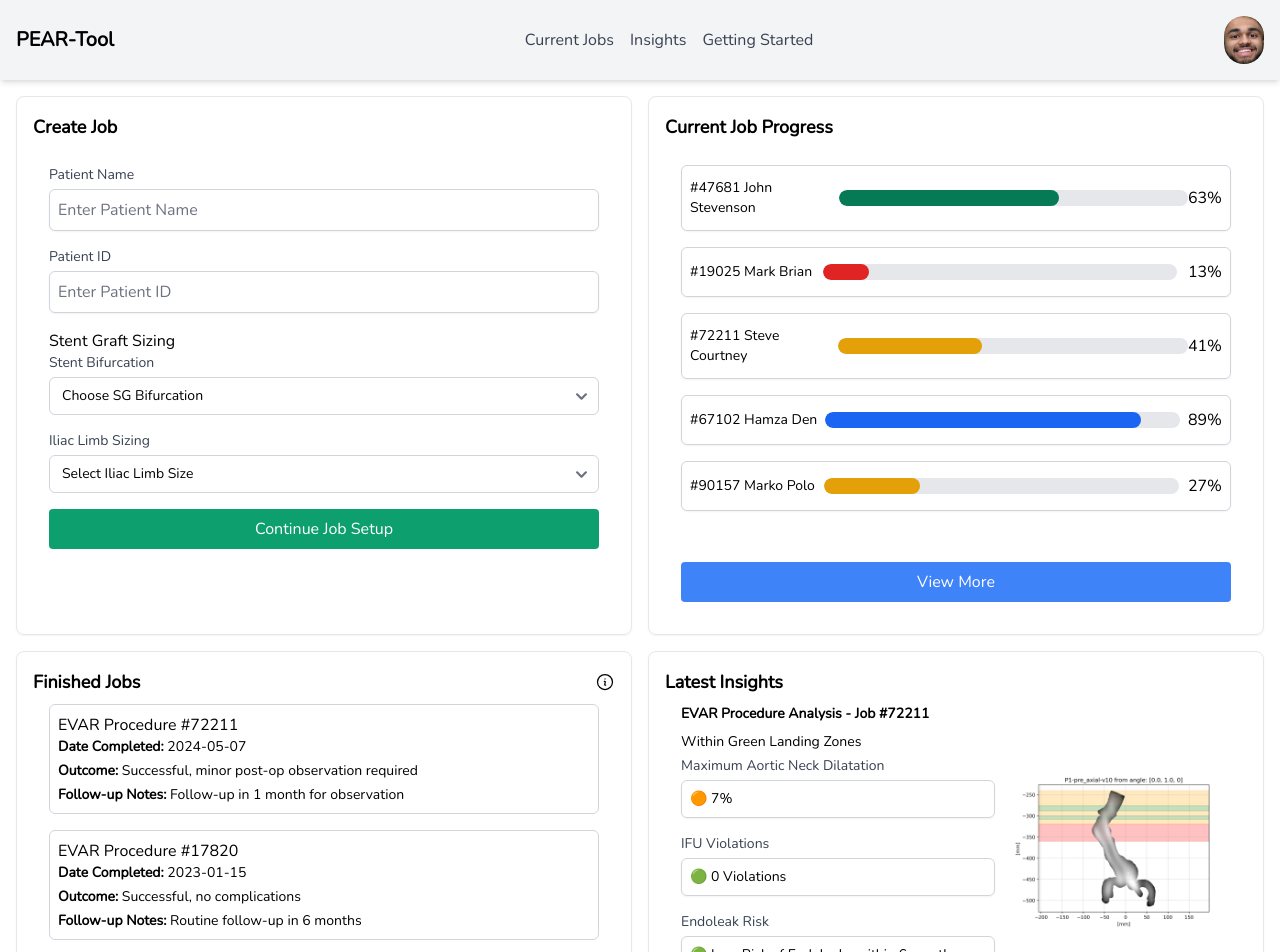
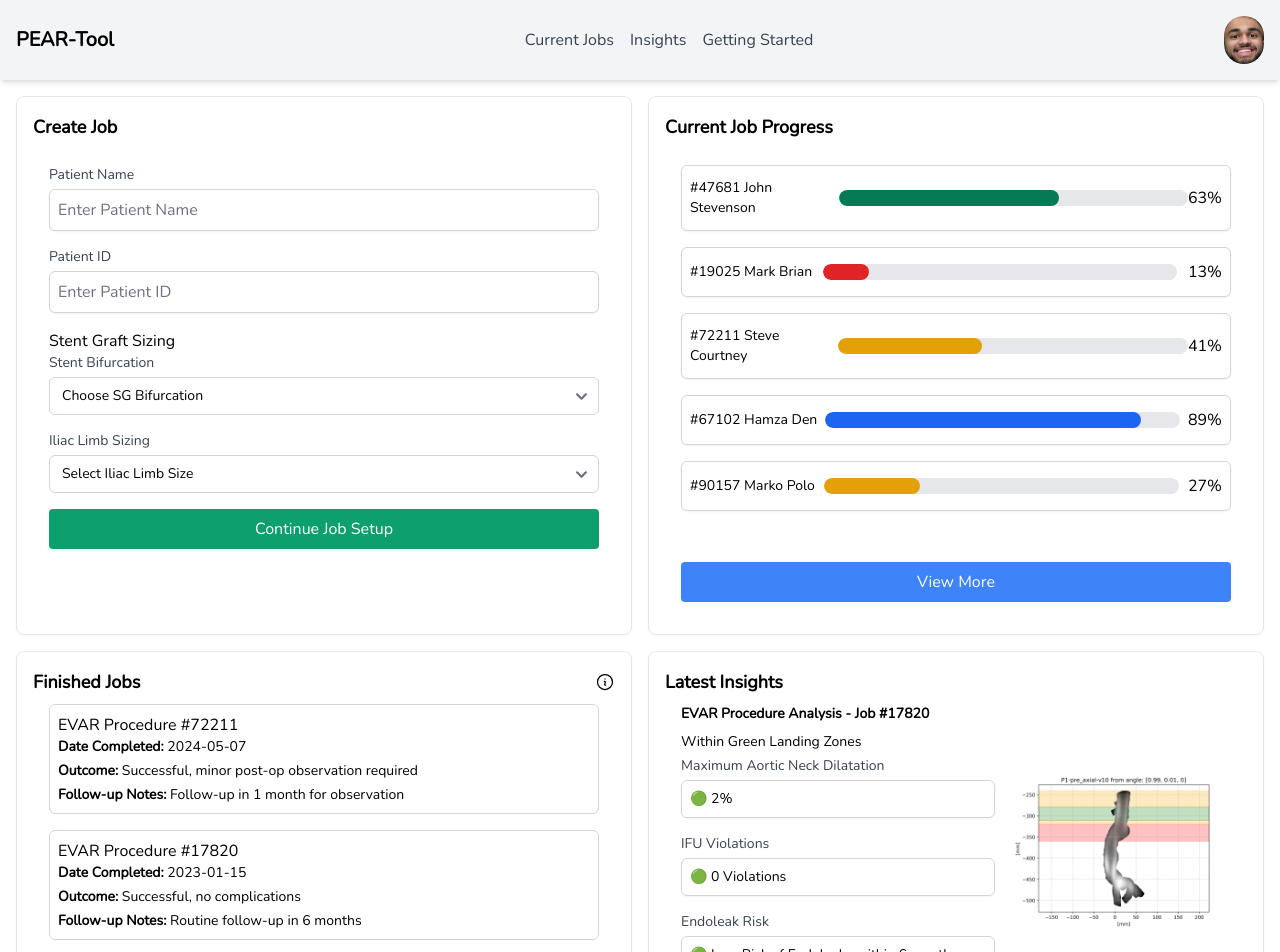
Before and after one commit to fidhalkotta/PEAR-Tool, a Next.js app in the folder app/frontend/: page /home in a window 1280 px wide. Shown: the top 952 px of the page. Built offline with nearby package versions, Linux system fonts and the light colour scheme.

Commit message:
refactor: small change for demo tomorrow

```diff
--- a/app/frontend/src/app/home/page.tsx
+++ b/app/frontend/src/app/home/page.tsx
@@ -322,15 +322,18 @@ export default function Home() {
 					<div className="border rounded-lg p-4 shadow-sm hover:shadow-md">
 						<h2 className="font-bold text-lg mb-2">Latest Insights</h2>
 						<div className="px-4">
+
+							{/*comment this one out in demo*/}
+
 							<div className="flex flex-col md:flex-row">
 								<div className="flex-1 text-sm mr-4 mb-2 md:mb-0">
-									<h3 className="text-md font-semibold mb-2">EVAR Procedure Analysis - Job #72211</h3>
+									<h3 className="text-md font-semibold mb-2">EVAR Procedure Analysis - Job #17820</h3>
 
 									<h3 className="mb-1">Within Green Landing Zones</h3>
 
 									<div className="mb-4">
 										<label htmlFor="aorticDilation" className="block text-sm font-medium text-gray-700">Maximum Aortic Neck Dilatation</label>
-										<p className="mt-1 p-2 block w-full border border-gray-300 rounded-md shadow-sm focus:outline-none">🟠 7%</p>
+										<p className="mt-1 p-2 block w-full border border-gray-300 rounded-md shadow-sm focus:outline-none">🟢 2%</p>
 									</div>
 
 									<div className="mb-4">
@@ -344,9 +347,35 @@ export default function Home() {
 									</div>
 								</div>
 
-								<img src="jobs/72211/1.png"
+								<img src="jobs/17820/0.png"
 									 className="md:w-2/5 w-full h-auto self-center"/>
 							</div>
+
+							{/*<div className="flex flex-col md:flex-row">*/}
+							{/*	<div className="flex-1 text-sm mr-4 mb-2 md:mb-0">*/}
+							{/*		<h3 className="text-md font-semibold mb-2">EVAR Procedure Analysis - Job #72211</h3>*/}
+
+							{/*		<h3 className="mb-1">Within Green Landing Zones</h3>*/}
+
+							{/*		<div className="mb-4">*/}
+							{/*			<label htmlFor="aorticDilation" className="block text-sm font-medium text-gray-700">Maximum Aortic Neck Dilatation</label>*/}
+							{/*			<p className="mt-1 p-2 block w-full border border-gray-300 rounded-md shadow-sm focus:outline-none">🟠 7%</p>*/}
+							{/*		</div>*/}
+
+							{/*		<div className="mb-4">*/}
+							{/*			<label htmlFor="ifuViolations" className="block text-sm font-medium text-gray-700">IFU Violations</label>*/}
+							{/*			<p className="mt-1 p-2 block w-full border border-gray-300 rounded-md shadow-sm focus:outline-none">🟢 0 Violations</p>*/}
+							{/*		</div>*/}
+
+							{/*		<div className="mb-4">*/}
+							{/*			<label htmlFor="endoleakRisk" className="block text-sm font-medium text-gray-700">Endoleak Risk</label>*/}
+							{/*			<p className="mt-1 p-2 block w-full border border-gray-300 rounded-md shadow-sm focus:outline-none">🟢 Low Risk of Endoleaks within 6 months</p>*/}
+							{/*		</div>*/}
+							{/*	</div>*/}
+
+							{/*	<img src="jobs/72211/1.png"*/}
+							{/*		 className="md:w-2/5 w-full h-auto self-center"/>*/}
+							{/*</div>*/}
 
 							<button
 								className="w-full bg-cyan-500 text-white p-2 rounded hover:bg-cyan-600 mt-[31px]"
```
Also changed, not shown: app/frontend/public/jobs/17820/0.png (added).
